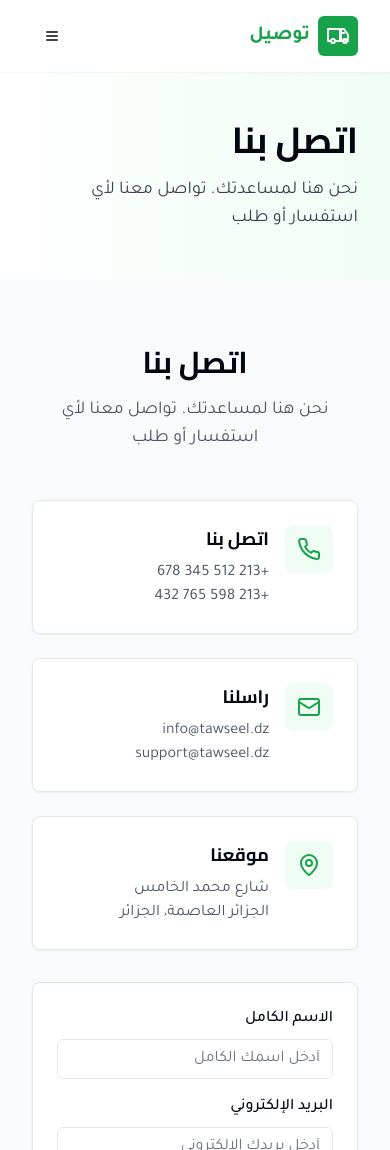
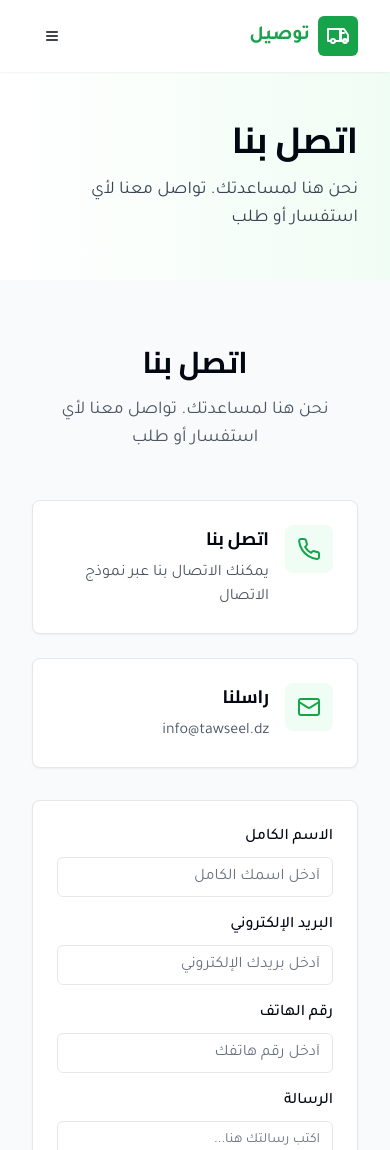
Before and after one commit to samwil173/wajeez-clone-arabic-scribe, a React (Vite) app: page /contact in a window 390 px wide. Shown: the top 1150 px of the page. Built offline with nearby package versions, Linux system fonts and the light colour scheme.

Commit message:
Remove contact info
Remove phone numbers and company location from contact section.

```diff
--- a/src/components/ContactSection.tsx
+++ b/src/components/ContactSection.tsx
@@ -3,7 +3,7 @@ import { Button } from "@/components/ui/button";
 import { Input } from "@/components/ui/input";
 import { Textarea } from "@/components/ui/textarea";
 import { Card, CardContent } from "@/components/ui/card";
-import { MapPin, Phone, Mail } from "lucide-react";
+import { Phone, Mail } from "lucide-react";
 import { useState } from "react";
 import { useToast } from "@/hooks/use-toast";
 
@@ -54,18 +54,13 @@ const ContactSection = () => {
     {
       icon: <Phone className="h-6 w-6 text-primary" />,
       title: "اتصل بنا",
-      details: ["+213 512 345 678", "+213 598 765 432"],
+      details: ["يمكنك الاتصال بنا عبر نموذج الاتصال"],
     },
     {
       icon: <Mail className="h-6 w-6 text-primary" />,
       title: "راسلنا",
-      details: ["info@tawseel.dz", "support@tawseel.dz"],
-    },
-    {
-      icon: <MapPin className="h-6 w-6 text-primary" />,
-      title: "موقعنا",
-      details: ["شارع محمد الخامس", "الجزائر العاصمة، الجزائر"],
-    },
+      details: ["info@tawseel.dz"],
+    }
   ];
 
   return (
```
